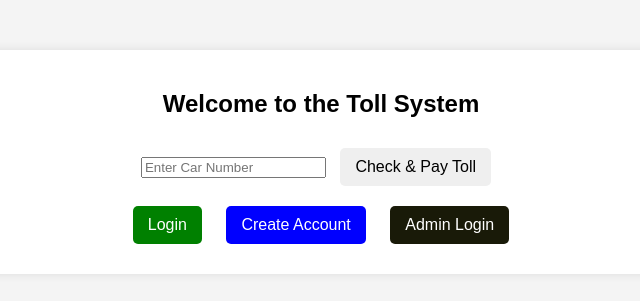
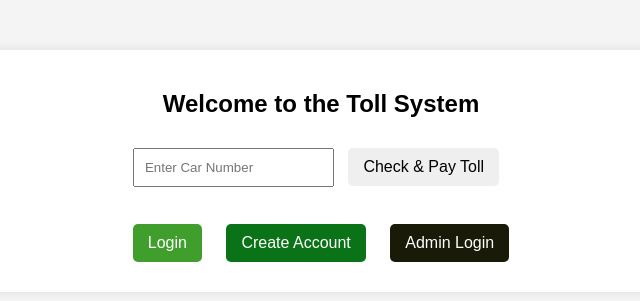
Before and after one commit to Mohamed-yasser77/Toll, a Flask app: page / in a window 1280 px wide. Shown: the top 301 px of the page, without its empty margins (319-959 px from the left). Run offline with Flask 3, Linux system fonts and the light colour scheme.

Commit message:
applied some css styling for buttons

```diff
--- a/templates/admin_dashboard.html
+++ b/templates/admin_dashboard.html
@@ -36,6 +36,7 @@
         background-color: red;
         color: white;
         padding: 10px;
+        border-radius: 10px;
         border: none;
         cursor: pointer;
       }
@@ -62,6 +63,7 @@
         </tr>
         {% endfor %}
       </table>
+      <br>
       <form action="/admin_logout" method="post">
         <button class="logout-btn" type="submit">Logout</button>
       </form>
--- a/templates/index.html
+++ b/templates/index.html
@@ -9,6 +9,9 @@
             font-family: Arial, sans-serif;
             text-align: center;
             background-color: #f4f4f4;
+        }
+        input{
+            padding: 10px;
         }
         .container {
             width: 50%;
@@ -28,11 +31,11 @@
             border-radius: 5px;
         }
         .login-btn {
-            background-color: green;
+            background-color: rgb(64, 158, 45);
             color: white;
         }
         .register-btn {
-            background-color: blue;
+            background-color: rgb(10, 115, 24);
             color: white;
         }
         .admin-btn{
@@ -50,6 +53,7 @@
             <input type="text" name="car_no" required placeholder="Enter Car Number">
             <button type="submit">Check & Pay Toll</button>
         </form>
+        <br>
 
         <!-- Buttons for Login and Register -->
         <div>
--- a/templates/register.html
+++ b/templates/register.html
@@ -52,7 +52,7 @@
         />
         <button type="submit">Create Account</button>
       </form>
-      <p>Already have an account? <a href="/">Login</a></p>
+      <p>Already have an account? <a href="/login">Login</a></p>
     </div>
   </body>
 </html>
```
Also changed, not shown: toll.db.
